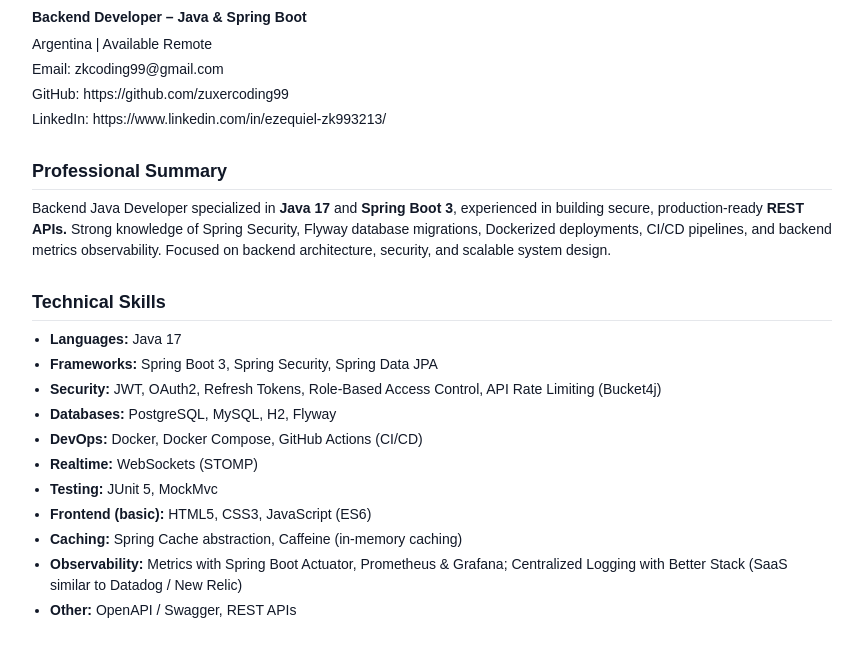
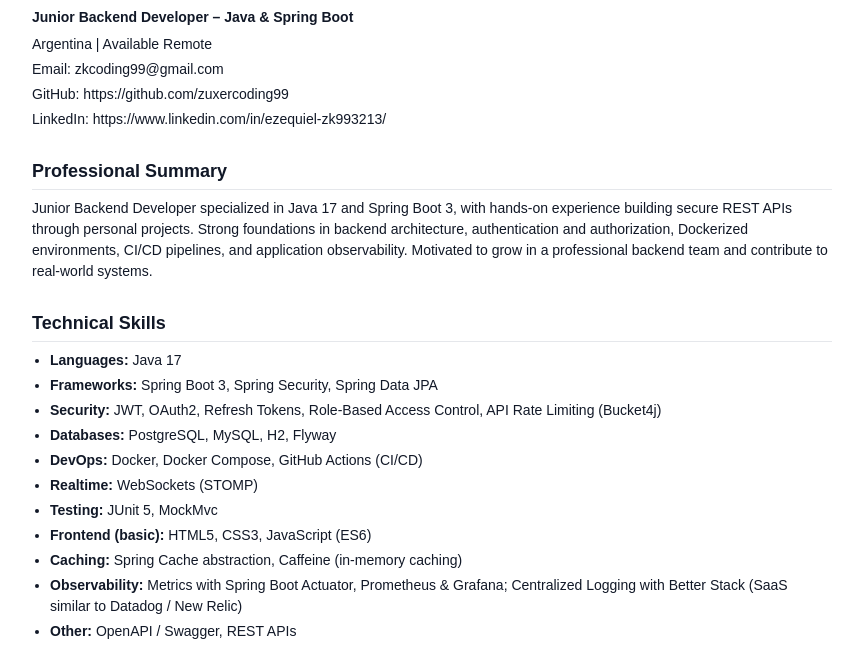
Before and after one commit to zuxercoding99/zuxercoding99.github.io, a plain HTML site: page index.html in a window 1280 px wide. Shown: the part 129-775 px from the top of the page, without its empty margins (208-1071 px from the left). Drawn offline with Linux system fonts and the light colour scheme.

Commit message:
updated resume

```diff
--- a/index.html
+++ b/index.html
@@ -86,7 +86,7 @@
       <!-- HEADER -->
       <header class="header">
         <h1>Ezequiel Falca</h1>
-        <p><strong>Backend Developer – Java & Spring Boot</strong></p>
+        <p><strong>Junior Backend Developer – Java & Spring Boot</strong></p>
 
         <div class="contact">
           <p>Argentina | Available Remote</p>
@@ -100,12 +100,12 @@
       <section class="section">
         <h2>Professional Summary</h2>
         <p>
-          Backend Java Developer specialized in <strong>Java 17</strong> and
-          <strong>Spring Boot 3</strong>, experienced in building secure,
-          production-ready <strong>REST APIs.</strong> Strong knowledge of
-          Spring Security, Flyway database migrations, Dockerized deployments,
-          CI/CD pipelines, and backend metrics observability. Focused on backend
-          architecture, security, and scalable system design.
+          Junior Backend Developer specialized in Java 17 and Spring Boot 3,
+          with hands-on experience building secure REST APIs through personal
+          projects. Strong foundations in backend architecture, authentication
+          and authorization, Dockerized environments, CI/CD pipelines, and
+          application observability. Motivated to grow in a professional backend
+          team and contribute to real-world systems.
         </p>
       </section>
 
```
Also changed, not shown: 2 other files.
